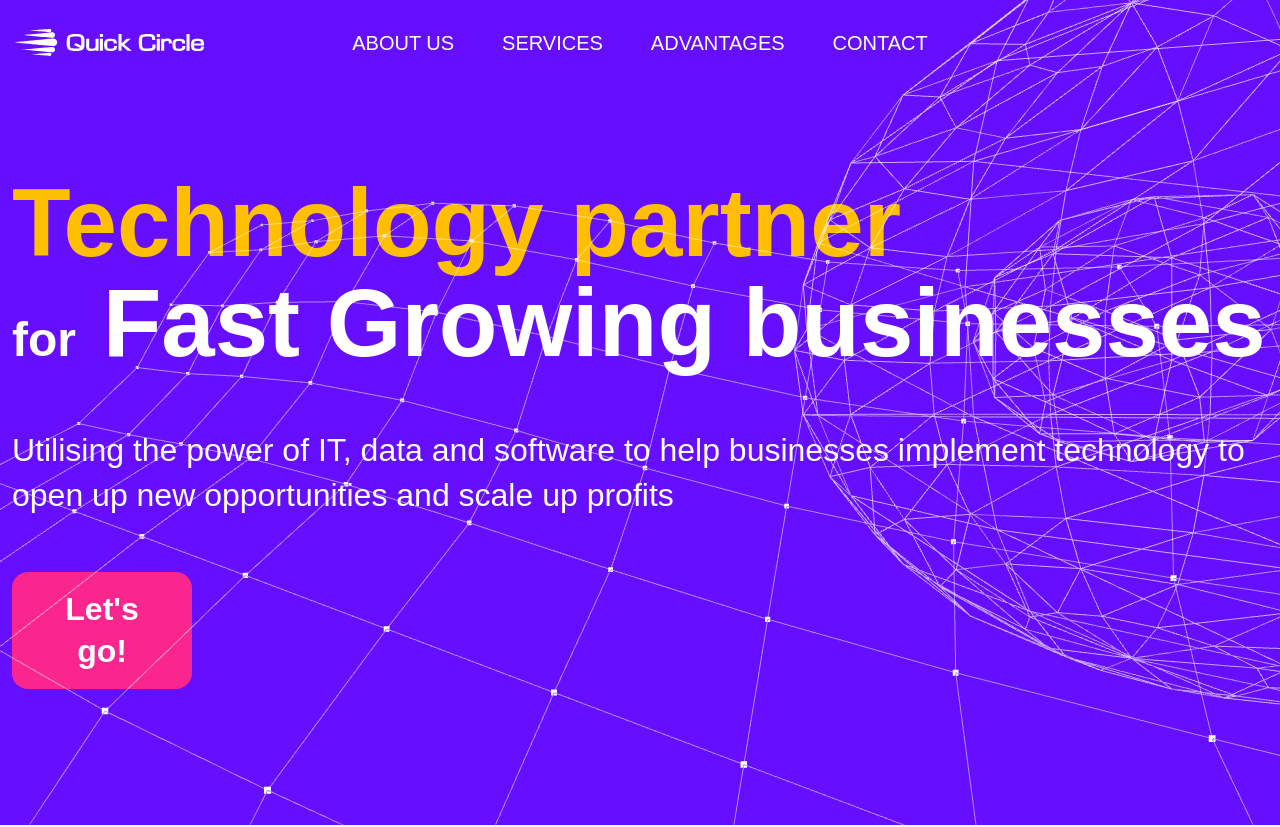
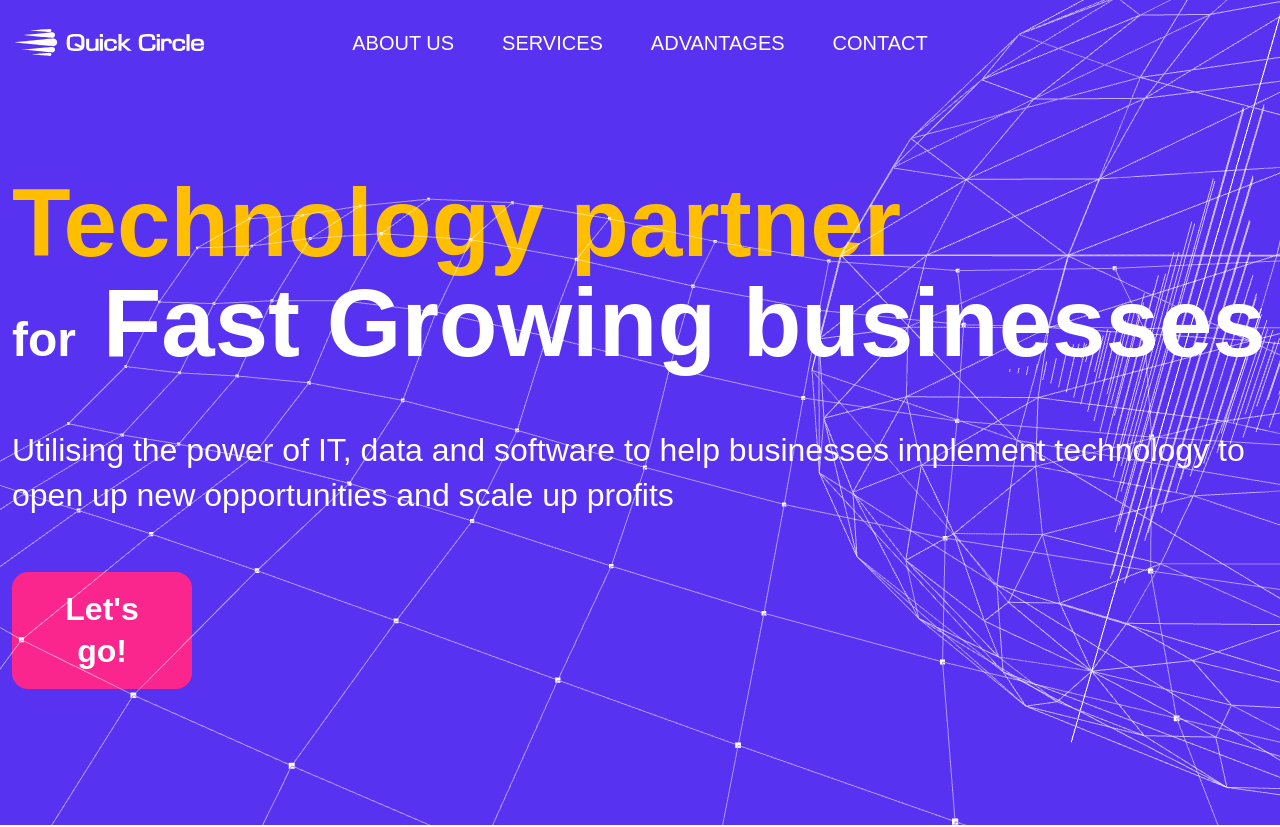
Before and after one commit to twixwand/Landing-work, a website: page dist/index.html in a window 1280 px wide. Shown: the top 827 px of the page. Drawn offline with nearby package versions, Linux system fonts and the light colour scheme; animation ran at ten frames a second; a web font is replaced by a local one.

Commit message:
Refactor styles and update JavaScript for improved functionality and organization; adjust color variables and enhance camera settings

```diff
--- a/javascript/hero-bg.js
+++ b/javascript/hero-bg.js
@@ -1,7 +1,14 @@
 import * as THREE from 'three';
 
 const scene = new THREE.Scene();
-const camera = new THREE.PerspectiveCamera(80, window.innerWidth / window.innerHeight, 0.1, 1000);
+
+const camera = new THREE.PerspectiveCamera(75,
+    window.innerWidth / window.innerHeight,
+    0.1,
+    100,
+);
+camera.position.z = 5;
+
 const renderer = new THREE.WebGLRenderer({ antialias: true, alpha: true });
 renderer.setPixelRatio(Math.min(window.devicePixelRatio, 2));
 
@@ -26,7 +33,7 @@
 
 const globeGroup = new THREE.Group();
 
-const sphereGeom = new THREE.SphereGeometry(2, 12, 12);
+const sphereGeom = new THREE.SphereGeometry(2.7, 10, 10);
 const sphereMat = new THREE.MeshBasicMaterial({
     color: 0xffffff,
     wireframe: true,
@@ -36,17 +43,69 @@
 const globe = new THREE.Mesh(sphereGeom, sphereMat);
 globeGroup.add(globe);
 
-const innerGeom = new THREE.IcosahedronGeometry(0.8, 1);
-const innerMat = new THREE.MeshBasicMaterial({
+const totalLines = 45;
+const xRange = 1.4;
+const rRange = 3.5;
+
+const p1 = 0.4;
+const p2 = 2.0;
+
+let countLines = 0;
+for (let j = 0; j < totalLines; j++) {
+    const t = j / (totalLines - 1);
+    const x = (t - 0.5) * 2 * xRange;
+
+    const shape = Math.max(0, 1.0 - Math.pow(Math.abs(x) / xRange, p1));
+    const yBoundary = Math.pow(shape, p2) * rRange;
+
+    if (yBoundary > 0.01) countLines++;
+}
+
+const starVertices = new Float32Array(countLines * 2 * 2 * 3);
+
+let finalIdx = 0;
+for (let j = 0; j < totalLines; j++) {
+    const t = j / (totalLines - 1);
+    const val = (t - 0.5) * 2 * xRange;
+
+    const shape = Math.max(0, 1.0 - Math.pow(Math.abs(val) / xRange, p1));
+    const yBoundary = Math.pow(shape, p2) * rRange;
+
+    if (yBoundary > 0.01) {
+
+        starVertices[finalIdx++] = val;
+        starVertices[finalIdx++] = -yBoundary;
+        starVertices[finalIdx++] = 0;
+
+        starVertices[finalIdx++] = val;
+        starVertices[finalIdx++] = yBoundary;
+        starVertices[finalIdx++] = 0;
+
+        starVertices[finalIdx++] = 0;
+        starVertices[finalIdx++] = -yBoundary;
+        starVertices[finalIdx++] = val;
+
+        starVertices[finalIdx++] = 0;
+        starVertices[finalIdx++] = yBoundary;
+        starVertices[finalIdx++] = val;
+    }
+}
+
+const starLinesGeom = new THREE.BufferGeometry();
+starLinesGeom.setAttribute('position', new THREE.BufferAttribute(starVertices, 3));
+
+const starLinesMat = new THREE.LineBasicMaterial({
     color: 0xffffff,
-    wireframe: true,
     transparent: true,
-    opacity: 0.4
+    opacity: 0.8,
+    blending: THREE.AdditiveBlending
 });
-const innerCore = new THREE.Mesh(innerGeom, innerMat);
-globeGroup.add(innerCore);
 
-globeGroup.position.set(3, 0.5, 1);
+const starCore = new THREE.LineSegments(starLinesGeom, starLinesMat);
+globeGroup.add(starCore);
+
+globeGroup.position.set(4, 0.3, 1);
+globeGroup.rotation.x = -Math.PI / 1.1;
 scene.add(globeGroup);
 
 const planeGeom = new THREE.PlaneGeometry(40, 30, 15, 15);
@@ -80,7 +139,9 @@
     const time = Date.now() * 0.001;
 
     globe.rotation.y += 0.0005;
-    innerCore.rotation.y -= 0.001;
+
+    starCore.rotation.y += 0.001;
+    starCore.material.opacity = 0.8 + Math.sin(Date.now() * 0.005) * 0.2;
 
     const positions = planeGeom.attributes.position.array;
     for (let i = 0; i < positions.length; i += 3) {
@@ -98,5 +159,5 @@
 
 window.addEventListener('resize', updateSize);
 updateSize();
-camera.position.z = 4;
+
 animate();
--- a/javascript/main.js
+++ b/javascript/main.js
@@ -1,3 +1,5 @@
+// бургер
+
 const burgerBtn = document.getElementById('burger-btn');
 const mobileMenu = document.getElementById('mobile-menu');
 const menuLinks = mobileMenu.querySelectorAll('a');
@@ -43,6 +45,8 @@
     link.addEventListener('click', toggleMenu);
 })
 
+// аккордеон
+
 const allAccordions = document.querySelectorAll('.accordion-menu');
 
 allAccordions.forEach(accordionContainer => {
```
Also changed, not shown: dist/assets/main.css, dist/index.html, 1 other file.
